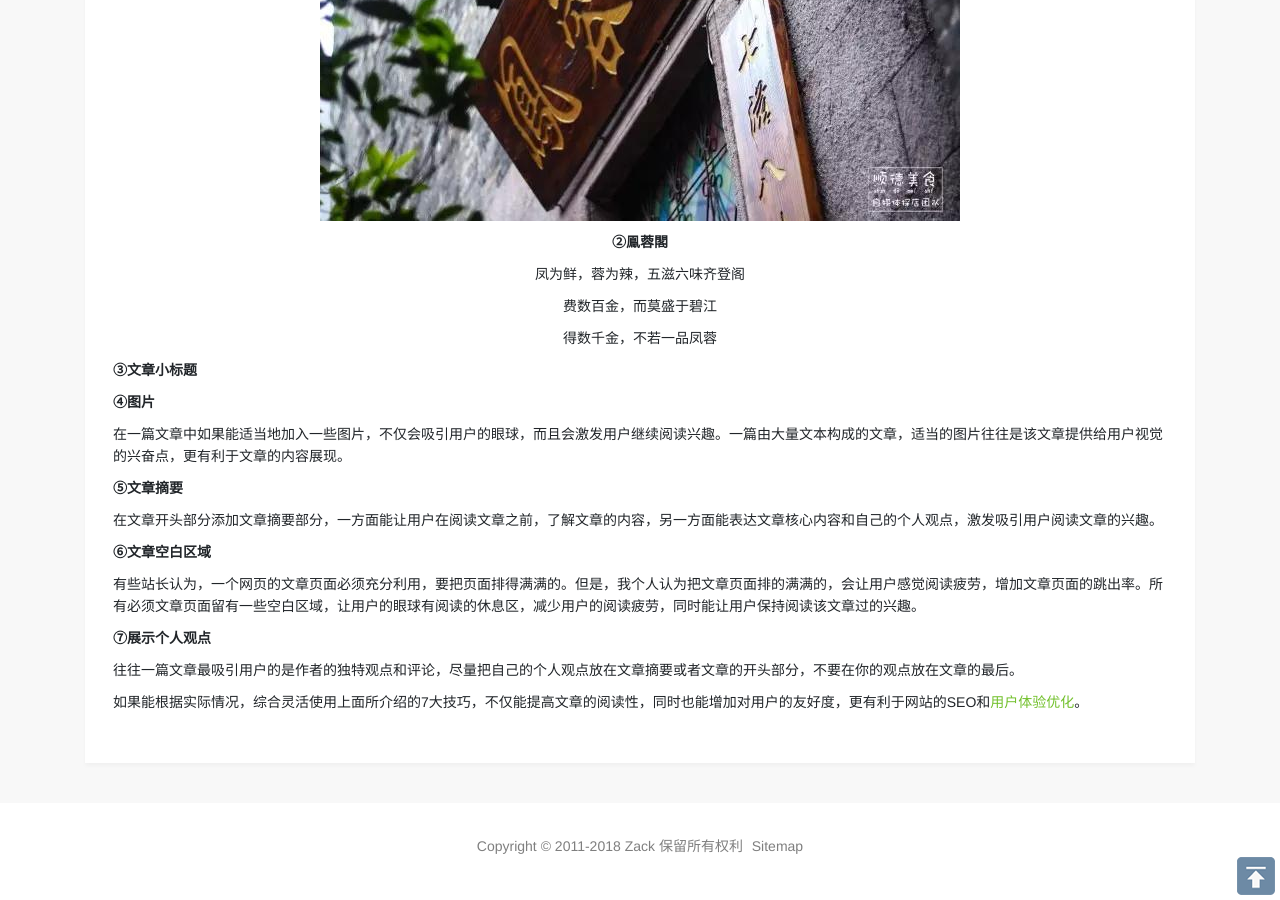
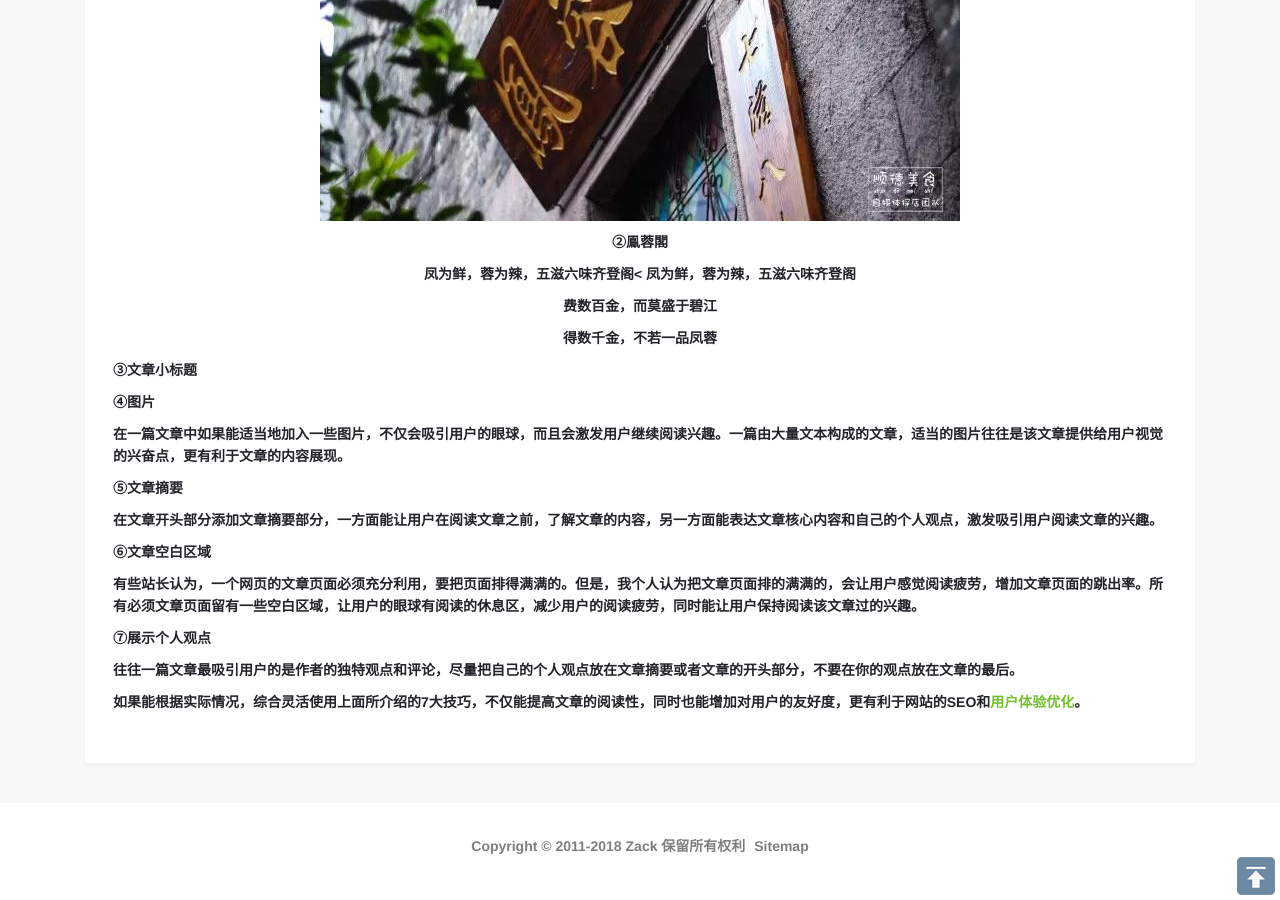
Before and after one commit to LeoQihao/LeoQihao.github.io, a Jekyll site: the page built from ueo/_posts/2011-09-06-web-read-skill.html, in a window 1280 px wide and 900 px high, scrolled down 729 px. Built offline with Jekyll 4.4.1, drawn with Linux system fonts in a browser that asks for light colours.

Commit message:
Update 2011-09-06-web-read-skill.html

```diff
--- a/ueo/_posts/2011-09-06-web-read-skill.html
+++ b/ueo/_posts/2011-09-06-web-read-skill.html
@@ -19,8 +19,8 @@ description: 文章的阅读性是一个对用户友好的体现，熟练运用
 
 <b><p align="center ">
   ②鳯蓉閣
-</b></p>
-<p align="center ">
+</p>
+<p align="center ">凤为鲜，蓉为辣，五滋六味齐登阁<
   凤为鲜，蓉为辣，五滋六味齐登阁
 </p>
 <p align="center ">
```
